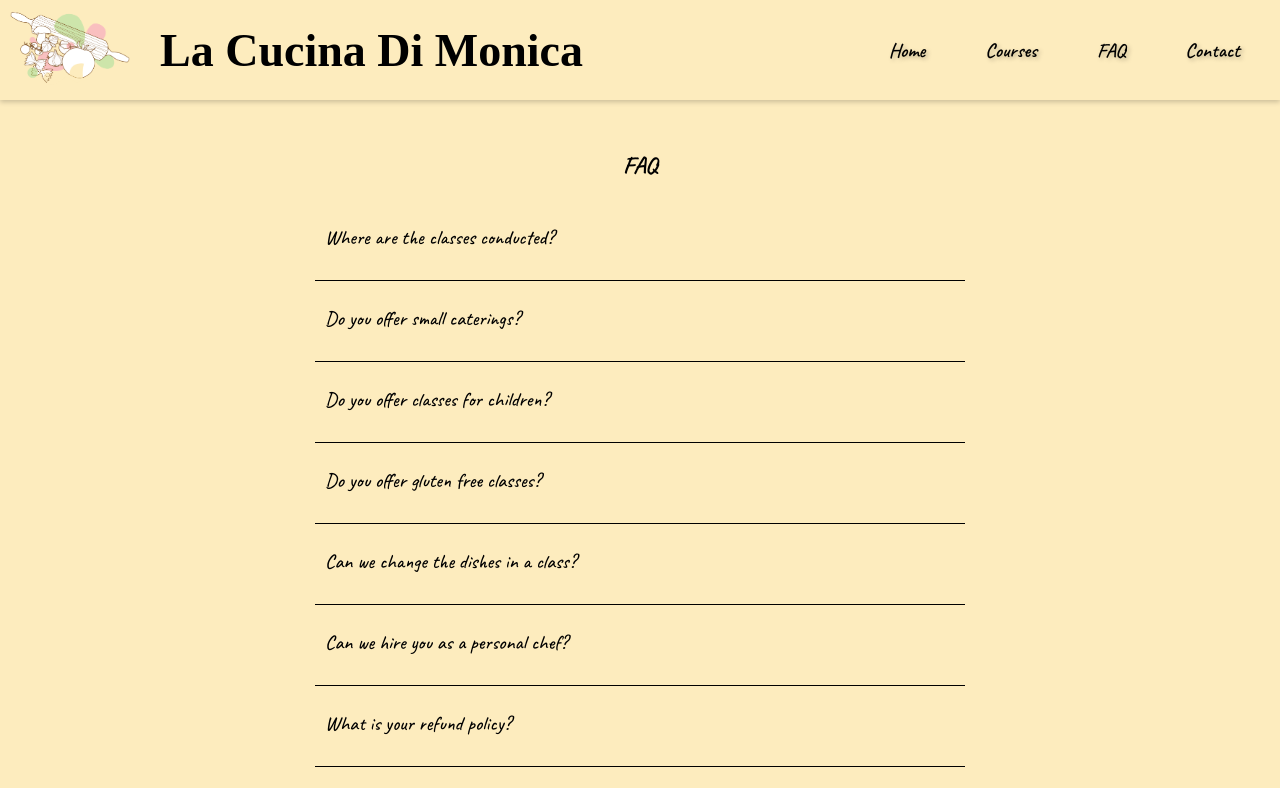
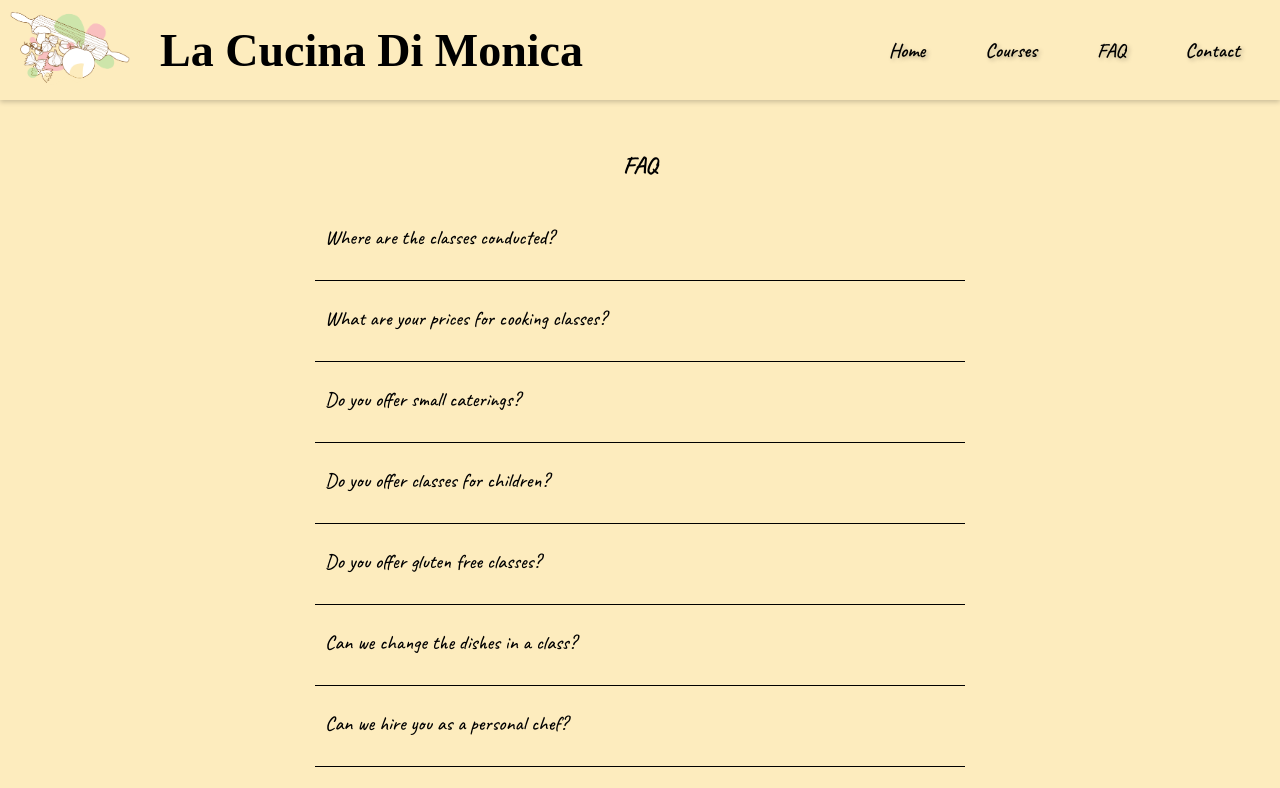
Before and after one commit to djmacy/cucina-di-monica-react, a React (Create React App) app: page /faq in a window 1280 px wide. Shown: the top 788 px of the page. Built offline with nearby package versions, Linux system fonts and the light colour scheme; no server answers; a web font is replaced by a local one.

Commit message:
added prices on FAQ

```diff
--- a/src/components/Accordion.js
+++ b/src/components/Accordion.js
@@ -5,6 +5,10 @@ const data = [
     {
         question: 'Where are the classes conducted?',
         answer: 'In the comfort of your own home. I will come to you with all the supplies needed. If you have a venue for a small event please contact me.' ,
+    },
+    {
+        question: 'What are your prices for cooking classes?',
+        answer: '2 People: $200 ($100/person), 3 People: $240 ($80/person, 4 People: $300 ($75/person) 5 People: $350 ($70/person), 6 People: $360 ($60/person). There is a $30 additional charge for travel costs.' ,
     },
     {
         question: 'Do you offer small caterings?',
```
